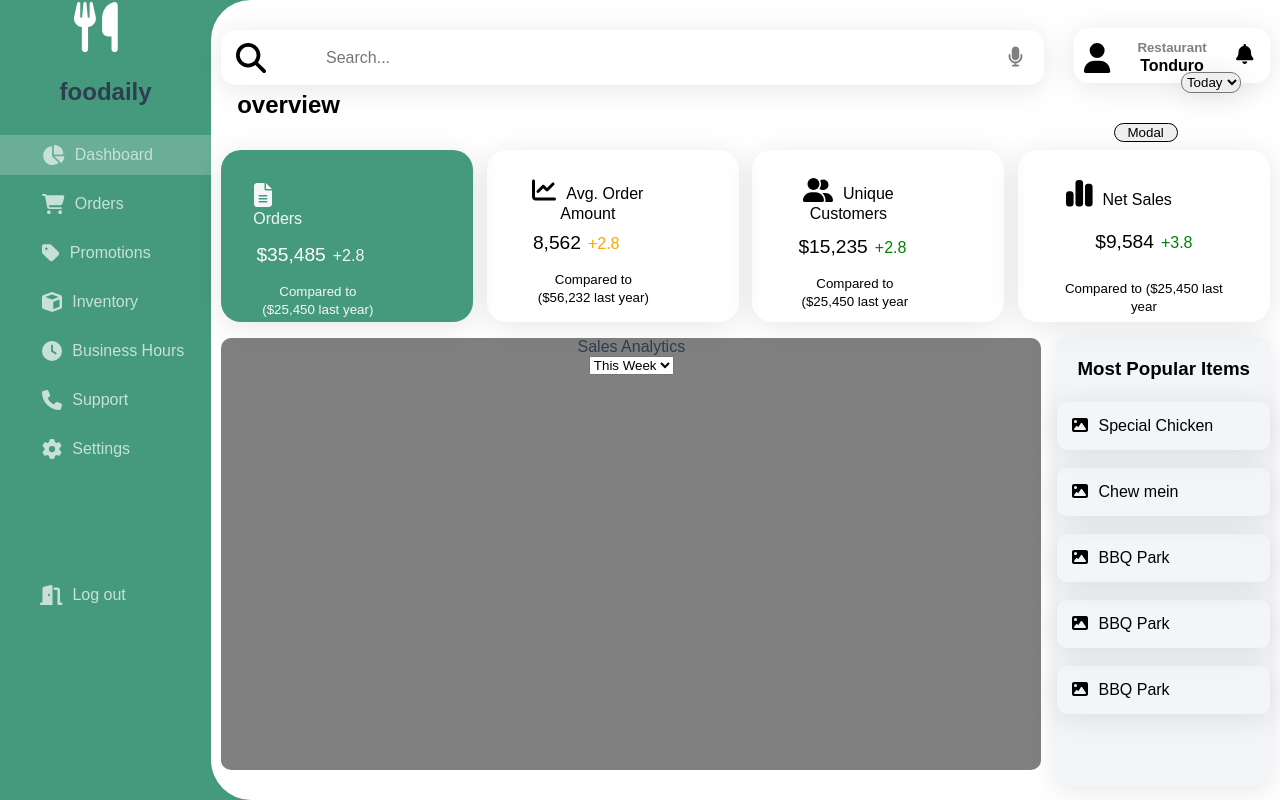
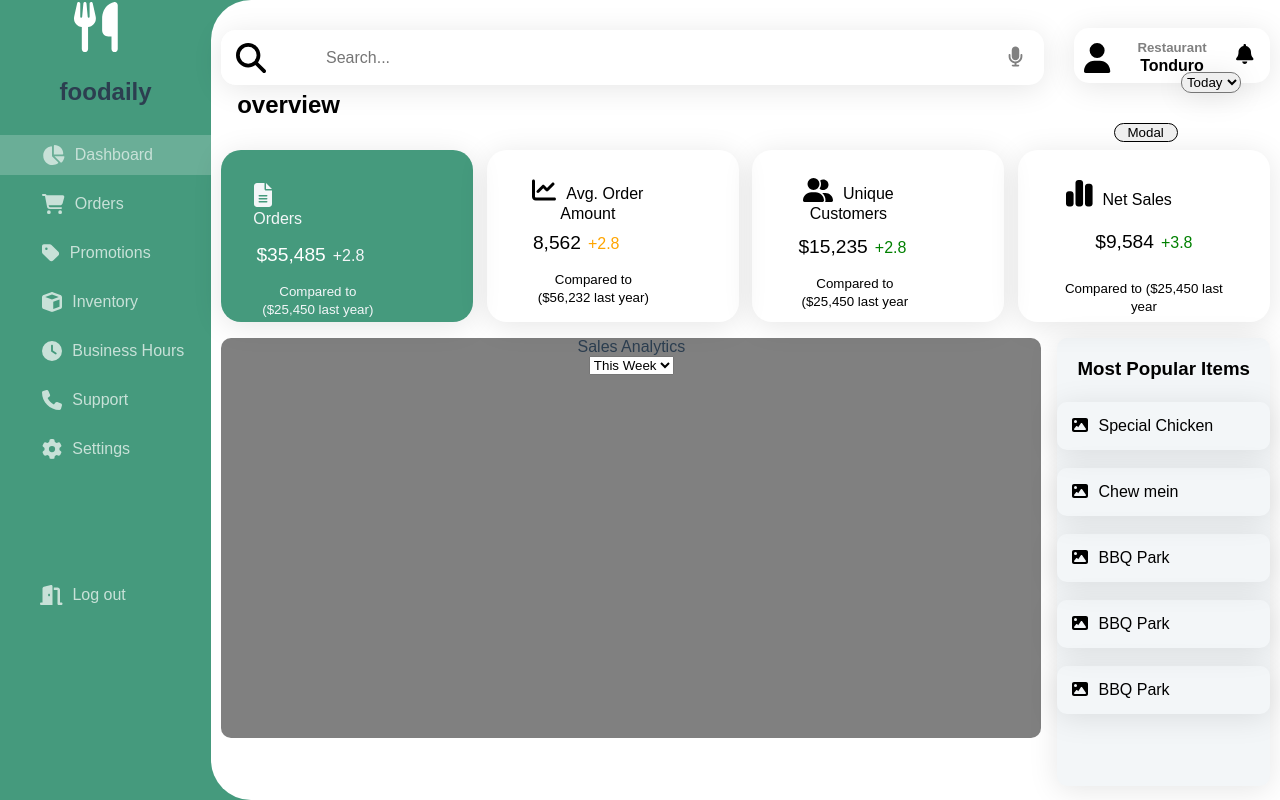
Before and after one commit to licarrollo/vue-sidebar1, a Vue app in the folder vue-sidebar/: page /overview in a window 1280 px wide. Built offline with nearby package versions, Linux system fonts and the light colour scheme.

Commit message:
Update Overview.vue

```diff
--- a/vue-sidebar/src/views/Overview.vue
+++ b/vue-sidebar/src/views/Overview.vue
@@ -542,7 +542,7 @@ box-shadow: 0 4px 30px rgba(0, 0, 0, 0.1)
   grid-area: Stats;
   background: gray;
   border-radius: 10px;
-  height:27rem;
+  height:25rem;
 }
 .Popular {
   grid-area: Popular;
```
